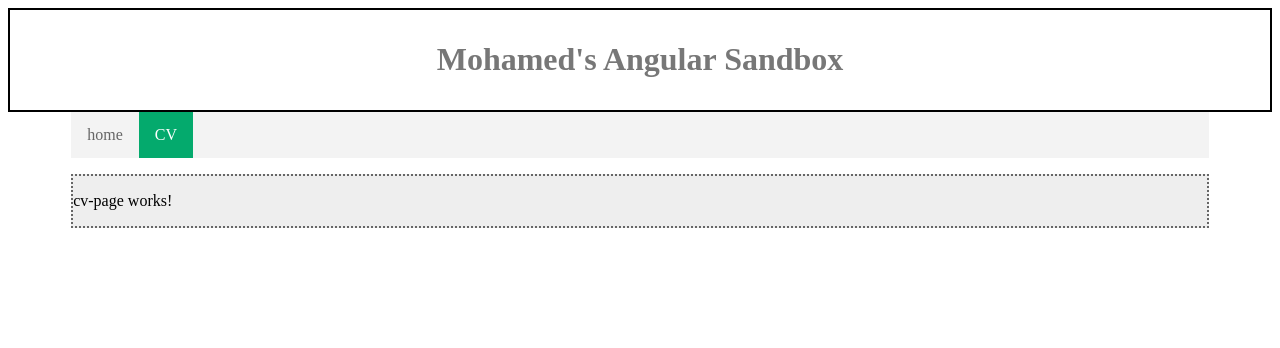
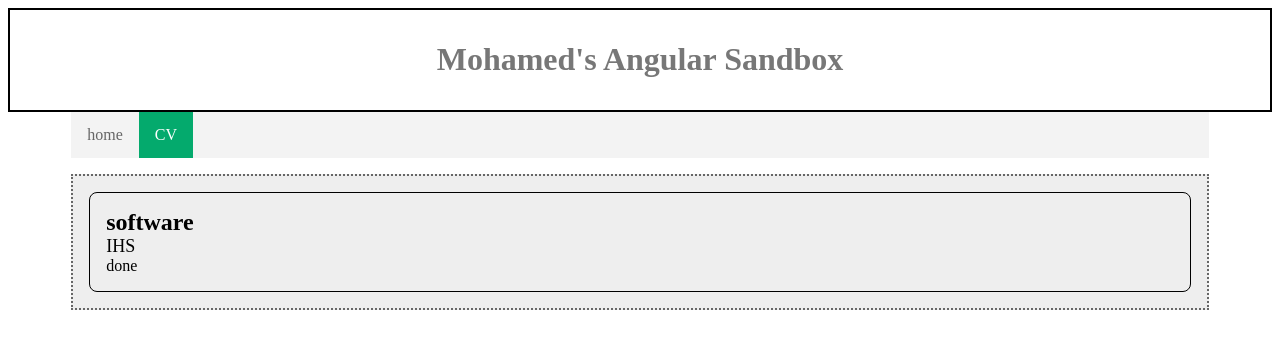
Before and after one commit to mohamedben0203/angular-Sandbox, an Angular app: page /cv in a window 1280 px wide. Shown: the top 348 px of the page. Built offline with nearby package versions, Linux system fonts and the light colour scheme.

Commit message:
modified workblock css

```diff
--- a/src/app/components/workBlock/workBlock.component.html
+++ b/src/app/components/workBlock/workBlock.component.html
@@ -1,5 +1,5 @@
 <div class="work_block">
-    <h2 class="job_tile">{{jobTitle}}</h2>
-    <h3 class="company">{{company}}</h3>
-    <p>{{content}}</p>
+    <div class="job_title">{{jobTitle}}</div>
+    <div class="company">{{company}}</div>
+    <div>{{content}}</div>
 </div>
--- a/src/app/components/workBlock/workBlock.component.scss
+++ b/src/app/components/workBlock/workBlock.component.scss
@@ -0,0 +1,16 @@
+.work_block{
+    margin: 16px;
+    border: 1px black solid;
+    border-radius: 8px;
+    padding: 16px;
+}
+
+.job_title {
+    font-size: 24px;
+    font-weight: 900;
+}
+
+.company {
+    font-size: large;
+    font-weight: 400;
+}
--- a/src/app/components/workBlock/workBlock.component.ts
+++ b/src/app/components/workBlock/workBlock.component.ts
@@ -1,4 +1,4 @@
-import { Component } from '@angular/core';
+import { Component, Input } from '@angular/core';
 
 @Component({
   selector: 'workBlock',
@@ -6,9 +6,13 @@ import { Component } from '@angular/core';
   styleUrls: ['./workBlock.component.scss']
 })
 export class WorkBlockComponent {
+  @Input()
+  public jobTitle: string ='';
 
-  public jobTitle: string ='';
+  @Input()
   public company: string = '';
+
+  @Input()
   public content: string = '';
 
 }
--- a/src/app/pages/cv-page/cv-page.component.html
+++ b/src/app/pages/cv-page/cv-page.component.html
@@ -1 +1 @@
-<p>cv-page works!</p>
+<workBlock jobTitle="software" company="IHS" content="done"></workBlock>
```
